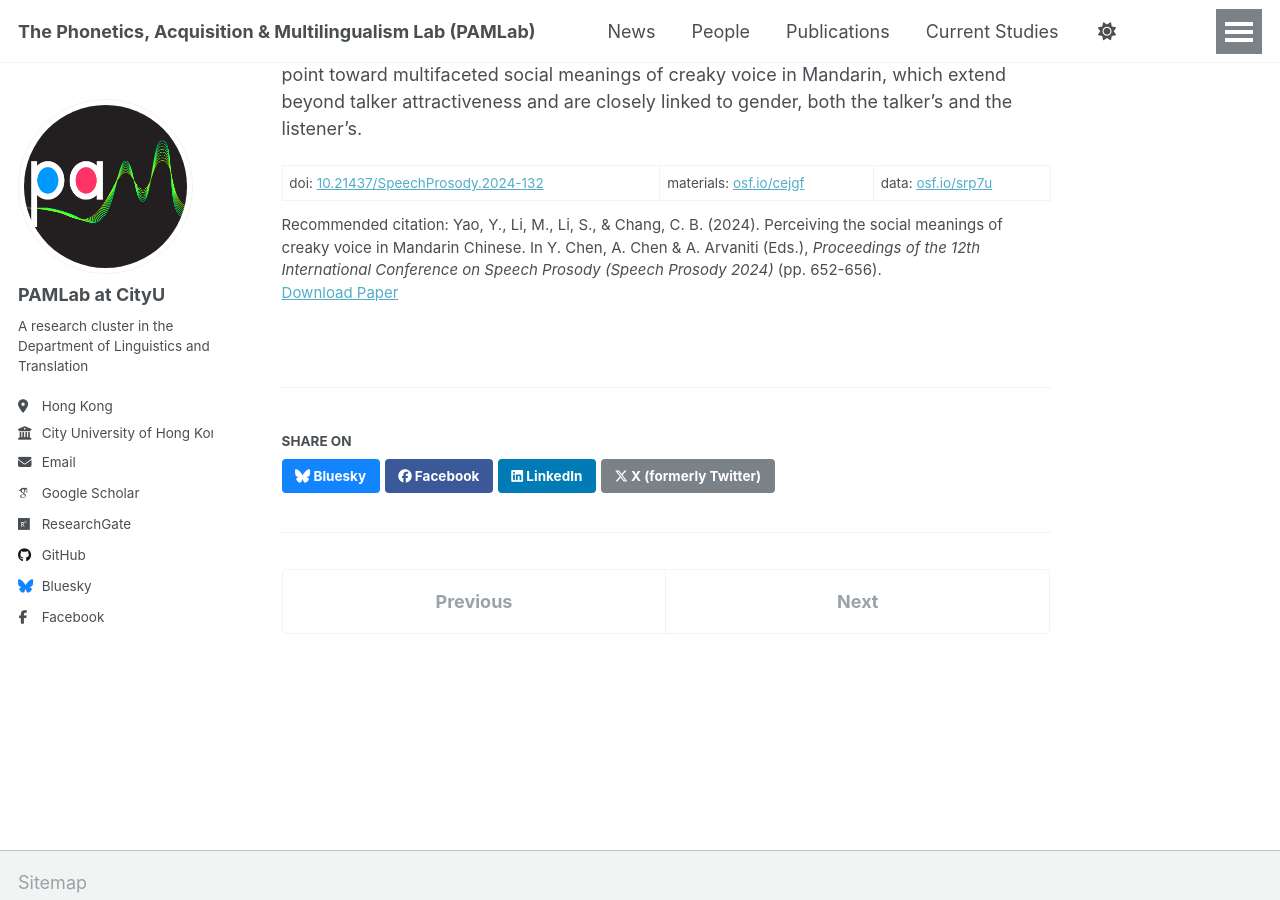
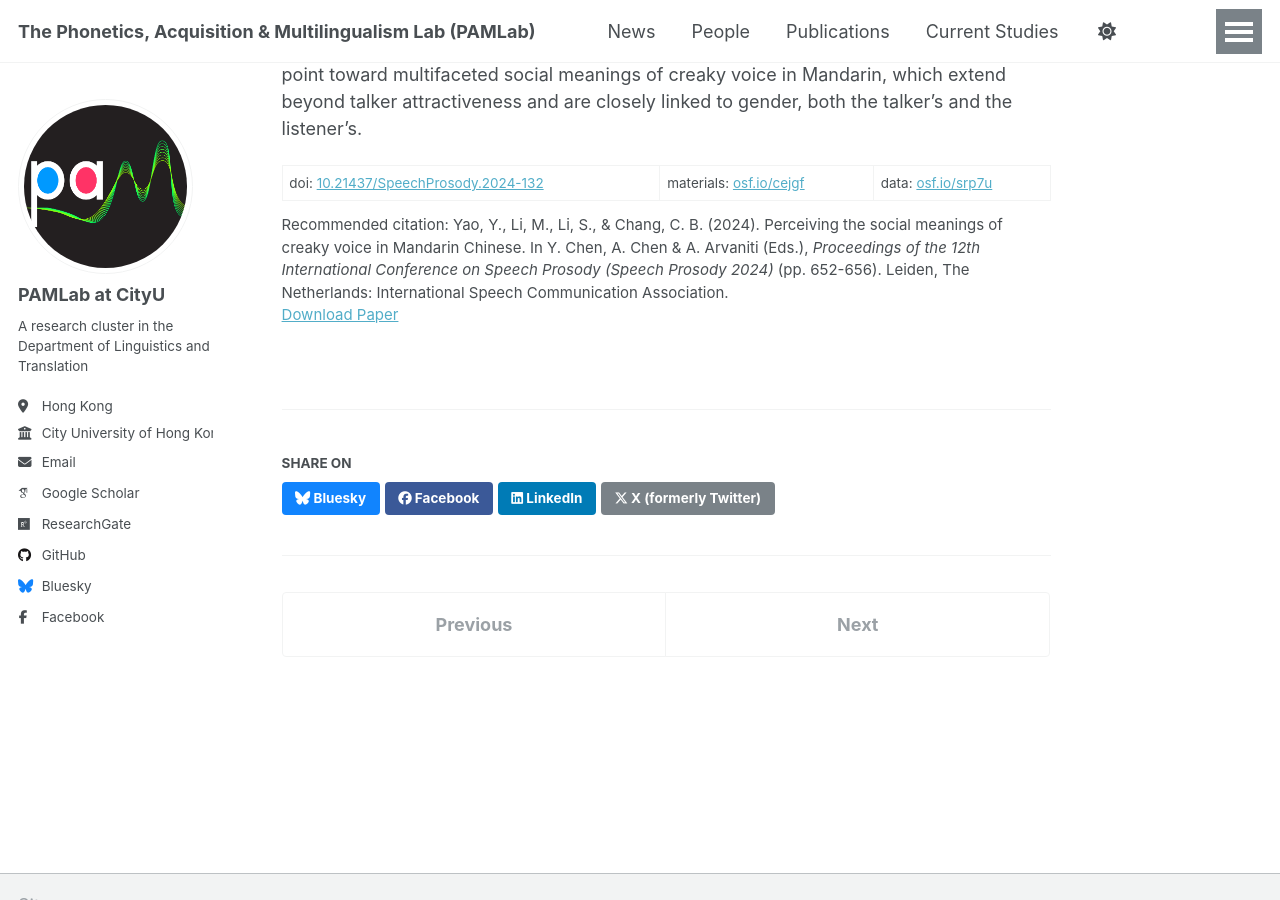
Before and after one commit to thepamlab/thepamlab.github.io, a Jekyll site: the page built from _publications/2024-07-04-perceiving-the-social-meanings.md, in a window 1280 px wide and 900 px high, scrolled down 514 px. Built offline with Jekyll 4.4.1, drawn with Linux system fonts in a browser that asks for light colours; some web fonts are replaced; a script that is not in the unit is left out.

Commit message:
Update 2024-07-04-perceiving-the-social-meanings.md

```diff
--- a/_publications/2024-07-04-perceiving-the-social-meanings.md
+++ b/_publications/2024-07-04-perceiving-the-social-meanings.md
@@ -7,7 +7,7 @@ excerpt: 'While there is a growing literature on the social meanings of nonmodal
 date: 2024-07-04
 venue: 'Speech Prosody 2024'
 paperurl: 'http://thepamlab.github.io/files/YaoLiLiChang2024_SP24.pdf'
-citation: 'Yao, Y., Li, M., Li, S., & Chang, C. B. (2024). Perceiving the social meanings of creaky voice in Mandarin Chinese. In Y. Chen, A. Chen & A. Arvaniti (Eds.), <i>Proceedings of the 12th International Conference on Speech Prosody (Speech Prosody 2024)</i> (pp. 652-656).'
+citation: 'Yao, Y., Li, M., Li, S., & Chang, C. B. (2024). Perceiving the social meanings of creaky voice in Mandarin Chinese. In Y. Chen, A. Chen & A. Arvaniti (Eds.), <i>Proceedings of the 12th International Conference on Speech Prosody (Speech Prosody 2024)</i> (pp. 652-656). Leiden, The Netherlands: International Speech Communication Association.'
 ---
 
 While there is a growing literature on the social meanings of nonmodal voice qualities, most of the existing studies focus on English and use either naturally produced speech stimuli (which are hard to control acoustically) or a small set of fully synthesized stimuli. This paper reports a perceptual study of the social meanings of creaky voice in Mandarin Chinese, using a large set of resynthesized stimuli featuring 38 talkers (19F) and 6–10 pairs of sentences per talker that differed only in voice quality (creaky vs. modal). Sixty listeners (33F) answered 4 questions about the talker's demographic profile (age, gender, sexuality, education) and gave 19 ratings of personality traits (e.g., confident, professional, charismatic) and interactive potential (e.g., engagingness). Using factor analysis and mixedeffects modeling, our results showed that for male listeners, creaky voice significantly decreased the perceived warmth of male talkers but increased the perceived warmth of female talkers; creaky voice also led to more gender identification errors on female talkers by female listeners and made male talkers sound older. These findings point toward multifaceted social meanings of creaky voice in Mandarin, which extend beyond talker attractiveness and are closely linked to gender, both the talker's and the listener's.
```
